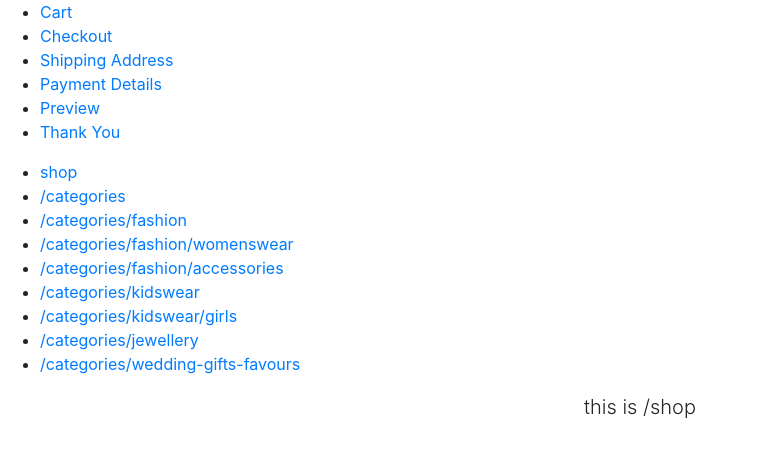
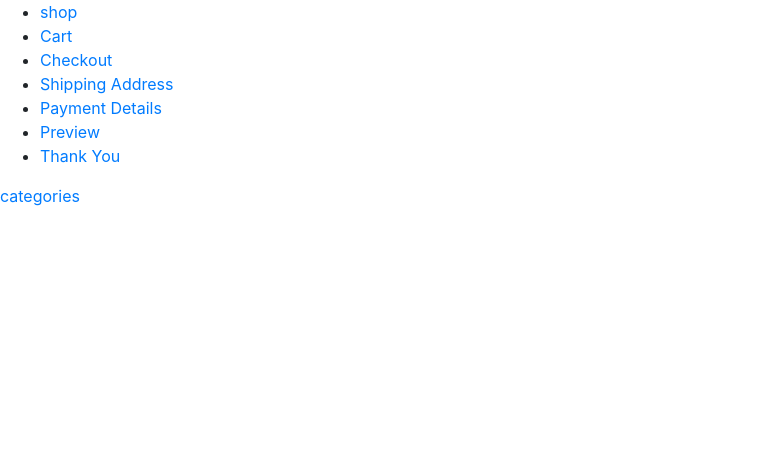
Before and after one commit to HarshiniAvuthu/checkout-app, a React (Create React App) app in the folder demo-app/: page /shop in a window 1280 px wide. Shown: the top 454 px of the page, without its empty margins (0-757 px from the left). Built offline with nearby package versions, Linux system fonts and the light colour scheme; what react-redux-form would draw is missing.

Commit message:
shop sub categories

```diff
--- /dev/null
+++ b/demo-app/src/components/Categories.js
@@ -0,0 +1,28 @@
+import React from "react";
+import { BrowserRouter as Router, Route, Link } from "react-router-dom";
+
+function Categories({ match }) {
+    return (
+        <Router>
+            <div>
+                <ul>
+                    <li><Link to={`${match.url}/fashion`}>fashion</Link></li>
+                    <li><Link to={`${match.url}/kidswear`}>kidswear</Link></li>
+                    <li><Link to={`${match.url}/jewellery`}>jewellery</Link></li>
+                    <li><Link to={`${match.url}/wedding-gifts-favours`}>wedding-gifts-favours</Link></li>
+                </ul>
+                <Route path={`${match.path}/:topicId`} component={Topic} />
+            </div>
+        </Router>
+    );
+}
+
+function Topic({ match }) {
+    return (
+        <div>
+            <h3> this is :{match.params.topicId}</h3>
+        </div>
+    );
+}
+
+export default Categories;
--- a/demo-app/src/components/MainComponent.js
+++ b/demo-app/src/components/MainComponent.js
@@ -1,5 +1,6 @@
 import React, { Component } from 'react';
-import Shop from './ShopComponent';
+import Categories from './Categories';
+import Shop from './Shop';
 import Cart from './CartComponent';
 import Checkout from './CheckoutComponent';
 import ShippingAddress from './ShippingAddressComponent';
@@ -14,6 +15,7 @@ class Main extends Component {
             <Router>
                 <div>
                     <ul>
+                        <li><Link to='/shop'>shop</Link></li>
                         <li><Link to='/cart'>Cart</Link></li>
                         <li><Link to='/checkout'>Checkout</Link></li>
                         <li><Link to='/shipping-address'>Shipping Address</Link></li>
@@ -21,18 +23,6 @@ class Main extends Component {
                         <li><Link to='/preview'>Preview</Link></li>
                         <li><Link to='/thank-you'>Thank You</Link></li>
                     </ul>
-                    <ul>
-                        <li><Link to='/shop'>shop</Link></li>
-                        <li><Link to='/'>/categories</Link></li>
-                        <li><Link to='/'>/categories/fashion</Link></li>
-                        <li><Link to='/'>/categories/fashion/womenswear</Link></li>
-                        <li><Link to='/'>/categories/fashion/accessories</Link></li>
-                        <li><Link to='/'>/categories/kidswear</Link></li>
-                        <li><Link to='/'>/categories/kidswear/girls</Link></li>
-                        <li><Link to='/'>/categories/jewellery</Link></li>
-                        <li><Link to='/'>/categories/wedding-gifts-favours</Link></li>
-                    </ul>
-
                     <Route path="/shop" component={Shop}/>
                     <Route path="/cart" exact component={Cart} />
                     <Route path="/checkout" component={Checkout} />
@@ -40,11 +30,12 @@ class Main extends Component {
                     <Route path="/payment-details" component={PaymentDetails} />
                     <Route path="/preview" component={Preview} />
                     <Route path="/thank-you" component={Thankyou} />
-
                 </div>
             </Router>
         );
     }
 }
 
+
+
 export default Main;
--- /dev/null
+++ b/demo-app/src/components/Shop.js
@@ -0,0 +1,16 @@
+import React from "react";
+import { BrowserRouter as Router, Route, Link } from "react-router-dom";
+import Categories from './Categories';
+
+function Shop({match}) {
+    return (
+        <Router>
+            <div>
+                <Link to={`${match.url}/categories`}>categories</Link>
+                <Route path={`${match.path}/:id`} component={Categories} />
+            </div>
+        </Router>
+    );
+}
+
+export default Shop;
--- a/demo-app/src/components/ShopComponent.js
+++ /dev/null
@@ -1,13 +0,0 @@
-import React from 'react';
-
-function Shop(props) {
-    return(
-       <div class="container">
-            <div class="text-center">
-                <p class="lead">this is /shop</p>
-            </div>
-        </div>
-    )
-}
-
-export default Shop;
```
